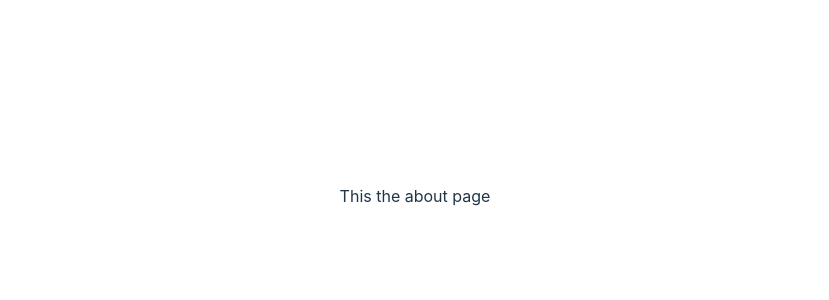
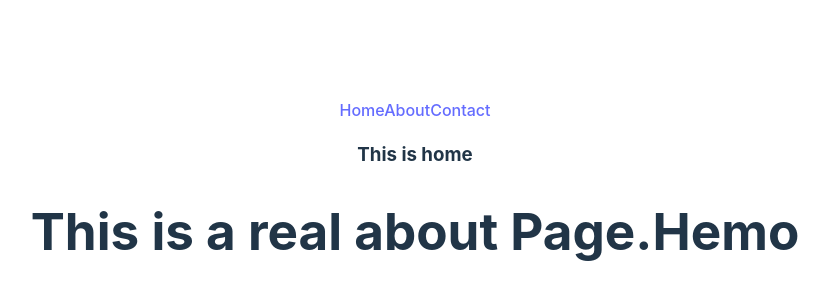
Before and after one commit to mdgausulislam/intro-to-react-router, a React (Vite) app: page /about in a window 1280 px wide. Shown: the part 204-504 px from the top of the page, without its empty margins (225-1054 px from the left). Built offline with nearby package versions, Linux system fonts and the light colour scheme.

Commit message:
nested router add

```diff
--- /dev/null
+++ b/src/components/About/About.jsx
@@ -0,0 +1,11 @@
+import React from 'react';
+
+const About = () => {
+    return (
+        <div>
+            <h1>This is a real about Page.Hemo</h1>
+        </div>
+    );
+};
+
+export default About;
--- /dev/null
+++ b/src/components/Contact/Contact.jsx
@@ -0,0 +1,11 @@
+import React from 'react';
+
+const Contact = () => {
+    return (
+        <div>
+            <h1>This is a real Contact page. Hemonto</h1>
+        </div>
+    );
+};
+
+export default Contact;
--- /dev/null
+++ b/src/components/Header/Header.jsx
@@ -0,0 +1,14 @@
+import React from 'react';
+
+const Header = () => {
+    return (
+        <div>
+            <a href="/">Home</a>
+            <a href="/about">About</a>
+            <a href="/contact">Contact</a>
+
+        </div>
+    );
+};
+
+export default Header;
--- /dev/null
+++ b/src/components/Home/Home.jsx
@@ -0,0 +1,15 @@
+import React from 'react';
+import { Outlet } from 'react-router-dom';
+import Header from '../Header/Header';
+
+const Home = () => {
+    return (
+        <div>
+            <Header></Header>
+            <h3>This is home</h3>
+            <Outlet></Outlet>
+        </div>
+    );
+};
+
+export default Home;
```
Also changed, not shown: src/main.jsx (+32 -11 lines).
